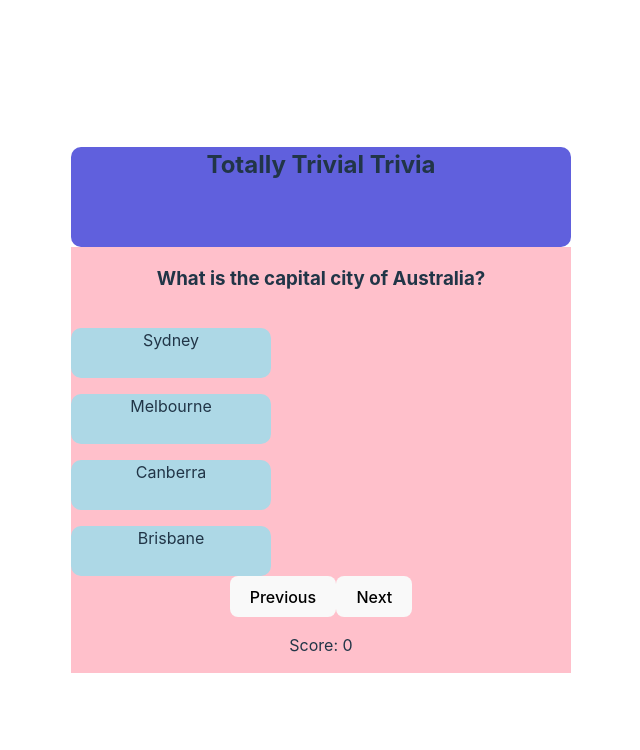
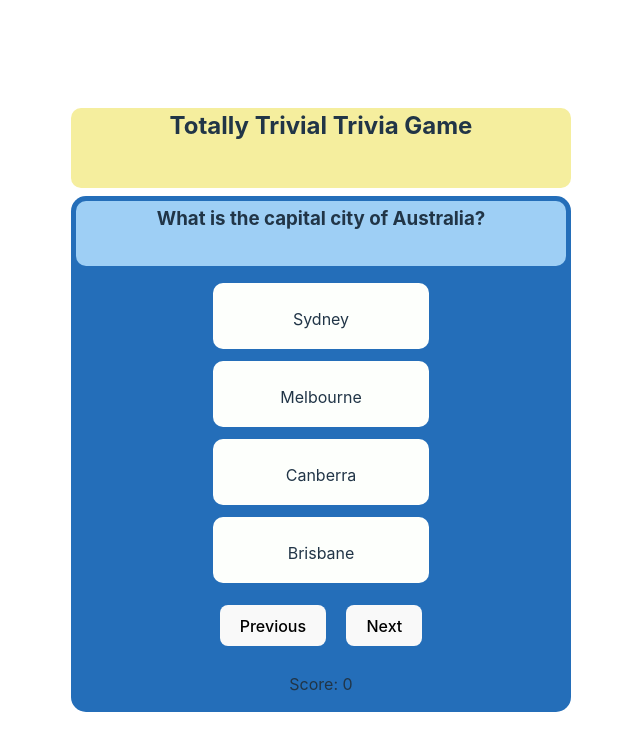
Before and after one commit to russllist/react-trivia, a React (Vite) app: page / in a window 1280 px wide. Both pictures are taken after a click on the button "Begin". Shown: the top 750 px of the page, without its empty margins (319-959 px from the left). Built offline with nearby package versions, Linux system fonts and the light colour scheme.

Commit message:
Complete welcome, game over, styling

```diff
--- a/src/AnswerCard.jsx
+++ b/src/AnswerCard.jsx
@@ -2,16 +2,16 @@ import { useState } from 'react';
 
 function Card({ answer, correct, addScore }) {
   const [content, setContent] = useState(answer);
-  const [tileColor, setTileColor] = useState('lightblue');
+  const [tileColor, setTileColor] = useState('#FDFFFC');
 
   function handleClick() {
-    if (answer === correct) {
+    if (answer == correct) {
       setContent('Correct!');
-      setTileColor('green');
+      setTileColor('#4CB944');
       addScore();
     } else {
       setContent('Wrongo!');
-      setTileColor('red');
+      setTileColor('#F06543');
     }
   }
 
--- a/src/App.css
+++ b/src/App.css
@@ -5,61 +5,49 @@
   text-align: center;
 }
 
-.logo {
-  height: 6em;
-  padding: 1.5em;
-  will-change: filter;
-  transition: filter 300ms;
-}
-.logo:hover {
-  filter: drop-shadow(0 0 2em #646cffaa);
-}
-.logo.react:hover {
-  filter: drop-shadow(0 0 2em #61dafbaa);
+.gameTitle {
+  height: 5em;
+  width: 500px;
+  background-color: #F5EE9E;
+  margin: 0.5em auto;
+  border-radius: 10px;
 }
 
-@keyframes logo-spin {
-  from {
-    transform: rotate(0deg);
-  }
-  to {
-    transform: rotate(360deg);
-  }
+.game {
+  width: 500px;
+  background-color: #246EB9;
+  border-radius: 15px;
+  display: flex;
+  flex-direction: column;
+
 }
 
-@media (prefers-reduced-motion: no-preference) {
-  a:nth-of-type(2) .logo {
-    animation: logo-spin infinite 20s linear;
-  }
+.question {
+  margin: 5px 5px;
+  padding: 0.25em;
+  height: 3em;
+  word-wrap: normal;
+  background-color: #9ecff5;
+  border-radius: 10px;
 }
 
 .answercard {
-  /* padding: 2em; */
   height: 50px;
   width: 200px;
+  margin: .75em auto;
   border-radius: 10px;
-  border-color: blue;
+  padding: .5em;
   cursor: pointer;
 }
 
-.game {
-  background-color: pink;
-display: flex;
-flex-direction: column;
+.answercard:hover{
+  filter: drop-shadow(0 0 .5em white);
 }
 
-.read-the-docs {
-  color: #888;
+button{
+  margin: 10px;
 }
 
-h1 {
-  background-color:whitesmoke;
-
+p{
+  vertical-align:middle;
 }
-
-.gameTitle {
-  height: 100px;
-  width: 500px;
-  background-color: rgb(96, 96, 221);
-  border-radius: 10px;
-}
--- a/src/App.jsx
+++ b/src/App.jsx
@@ -1,7 +1,6 @@
 import { useState } from 'react';
 import './App.css';
 import Game from './Game.jsx';
-import SplashScreen from './SplashScreen.jsx';
 
 let triviaQuestions = [
   {
@@ -122,33 +121,14 @@ let triviaQuestions = [
   },
 ];
 
-function GameOver({ score }) {
-  return (
-    <>
-      <div>
-        <h2>Game Over!</h2>
-        <p>You scored {score} out of number questions</p>
-      </div>
-    </>
-  );
-}
-
 function App() {
-  const [screen, setScreen] = useState('splash');
-
-  function changeScreen(newScreen) {
-    setScreen(newScreen);
-  }
-
   return (
     <>
       <div className="gameTitle">
-        <h2>Totally Trivial Trivia</h2>
+        <h2>Totally Trivial Trivia Game</h2>
       </div>
       <div>
-        {screen == 'splash' && <SplashScreen handleClickBegin={changeScreen} />}
-        {screen == 'game' && <Game questions={triviaQuestions} />}
-        {screen == 'gameOver' && <GameOver score={10} />}
+        <Game questions={triviaQuestions} />
       </div>
     </>
   );
--- a/src/Game.jsx
+++ b/src/Game.jsx
@@ -1,10 +1,40 @@
 import { useState } from 'react';
 import Card from './AnswerCard';
 
+function SplashScreen({ handleClickBegin }) {
+  function handleClick() {
+    handleClickBegin('game');
+  }
+
+  return (
+    <div>
+      <h3>Test your knowledge in this multiple choice quiz!</h3>
+      <button onClick={handleClick}>Begin</button>
+    </div>
+  );
+}
+
+function GameOver({ score, total }) {
+  return (
+    <>
+      <div>
+        <h2>Game Over!</h2>
+        <p>
+          You scored {score} out of {total}
+        </p>
+      </div>
+    </>
+  );
+}
+
 function Game({ questions }) {
   const [questionNum, setQuestionNum] = useState(0);
-  const [maxQuestion, setMaxQuestion] = useState(0);
   const [score, setScore] = useState(0);
+  const [screen, setScreen] = useState('splash');
+
+  function changeScreen(newScreen) {
+    setScreen(newScreen);
+  }
 
   function handleCorrectClick() {
     setScore(score + 1);
@@ -13,9 +43,8 @@ function Game({ questions }) {
   function handleClickNext() {
     if (questionNum < questions.length - 1) {
       setQuestionNum(questionNum + 1);
-      setMaxQuestion(Math.max(questionNum, maxQuestion));
-      console.log('current question: ', questionNum);
-      console.log('max question: ', maxQuestion);
+    } else {
+      setScreen('gameOver');
     }
   }
 
@@ -27,9 +56,11 @@ function Game({ questions }) {
 
   return (
     <>
+      {screen == 'splash' && <SplashScreen handleClickBegin={changeScreen} />}
+      {screen == 'game' && (
         <div className="game">
-        <div className="question">
-          <h3>{questions[questionNum].question}</h3>
+          <div>
+            <h3 className="question">{questions[questionNum].question}</h3>
           </div>
           <div>
             {questions[questionNum].answers.map((answer) => (
@@ -49,6 +80,10 @@ function Game({ questions }) {
             <p>Score: {score}</p>
           </div>
         </div>
+      )}
+      {screen == 'gameOver' && (
+        <GameOver score={score} total={questions.length} />
+      )}
     </>
   );
 }
--- a/src/SplashScreen.jsx
+++ /dev/null
@@ -1,16 +0,0 @@
-import { useState } from 'react';
-
-function SplashScreen({ handleClickBegin }) {
-  function handleClick() {
-    handleClickBegin('game');
-  }
-
-  return (
-    <div>
-      <h3>Test your knowledge in this multiple choice quiz!</h3>
-      <button onClick={handleClick}>Begin</button>
-    </div>
-  );
-}
-
-export default SplashScreen;
```
Lines whose indentation alone changed are shown as unchanged.
